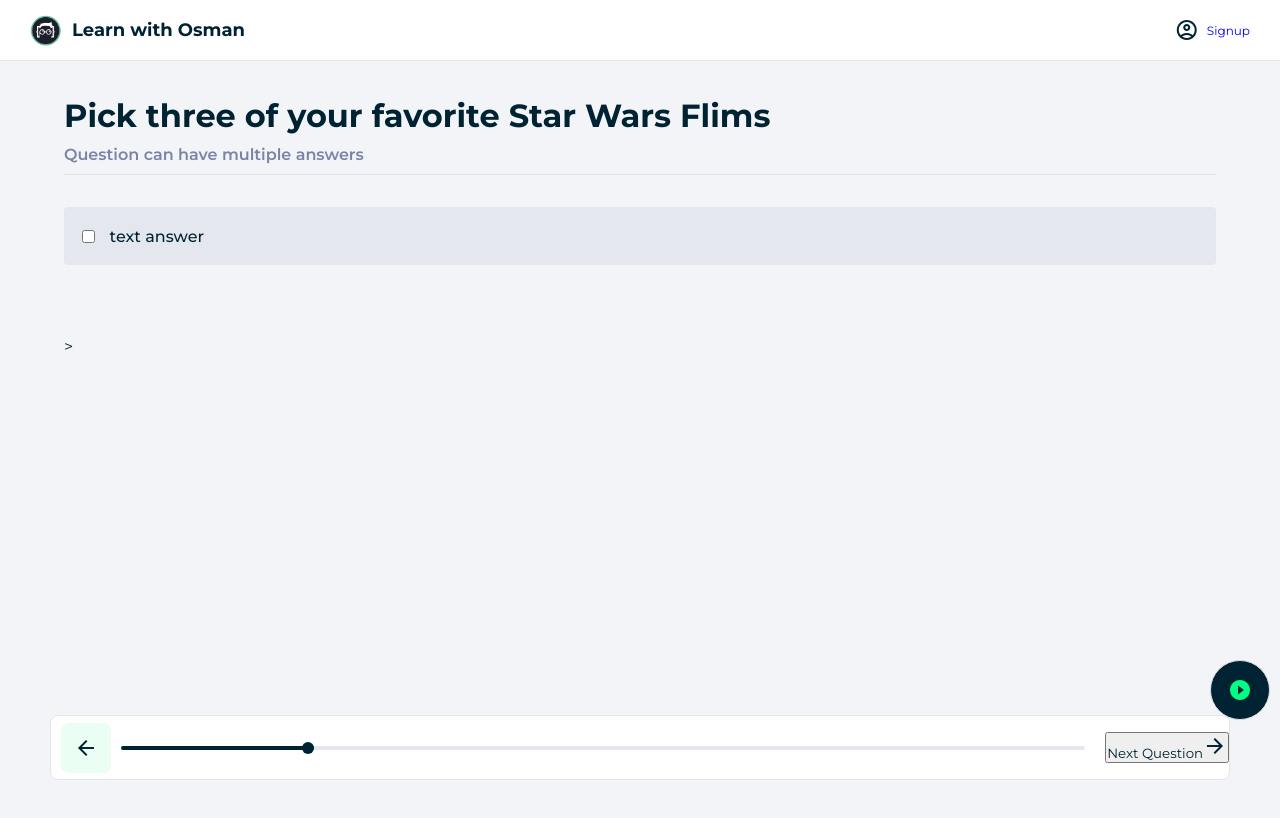
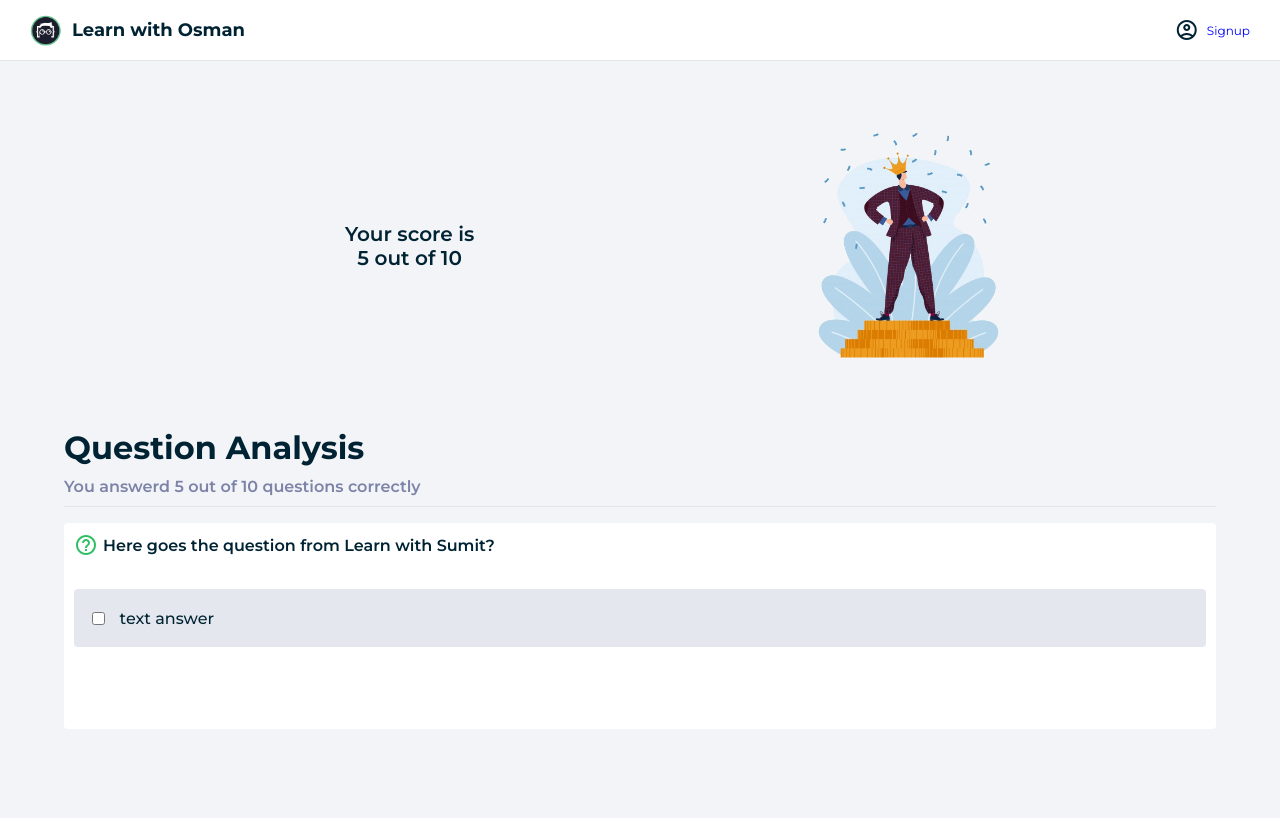
Before and after one commit to osmangoni32/fitapp, a React (Create React App) app: page /result in a window 1280 px wide. Shown: the top 818 px of the page. Built offline with nearby package versions, Linux system fonts and the light colour scheme.

Commit message:
result page added

```diff
--- /dev/null
+++ b/src/components/Analysis.js
@@ -0,0 +1,12 @@
+import classes from "../styles/Analysis.module.css";
+import Question from "./Question";
+
+export default function Analysis() {
+  return (
+    <div className={classes.analysis}>
+      <h1>Question Analysis</h1>
+      <h4>You answerd 5 out of 10 questions correctly</h4>
+      <Question />
+    </div>
+  );
+}
--- a/src/components/App.js
+++ b/src/components/App.js
@@ -1,14 +1,15 @@
 import "../styles/App.css";
 import Layout from "./Layout";
 //import Login from "./pages/Login";
-import Quiz from "./pages/Quiz";
+//import Quiz from "./pages/Quiz";
+import Result from "./pages/Result";
 
 function App() {
   return (
     <Layout>
       {/* <Home />*/}
       {/* <Signup />*/}
-      <Quiz />>
+      <Result />
     </Layout>
   );
 }
--- /dev/null
+++ b/src/components/Question.js
@@ -0,0 +1,14 @@
+import classes from "../styles/Question.module.css";
+import Answers from "./Answers";
+
+export default function Question() {
+  return (
+    <div className={classes.question}>
+      <div className={classes.qtitle}>
+        <span className="material-icons-outlined"> help_outline </span>
+        Here goes the question from Learn with Sumit?
+      </div>
+      <Answers />
+    </div>
+  );
+}
--- /dev/null
+++ b/src/components/Summary.js
@@ -0,0 +1,18 @@
+import classes from "../styles/Summary.module.css";
+import image from "../assets/images/success.png"
+
+export default function Summary() {
+  return (
+    <div className={classes.summary}>
+      <div className={classes.point}>
+        <p className={classes.score}>
+          Your score is <br />5 out of 10
+        </p>
+      </div>
+
+      <div className={classes.badge}>
+        <img src={image} alt="Success" />
+      </div>
+    </div>
+  );
+}
--- /dev/null
+++ b/src/components/pages/Result.js
@@ -0,0 +1,12 @@
+import Analysis from "../Analysis";
+import Summary from "../Summary";
+
+export default function Result() {
+  return (
+    <>
+      <Summary />
+
+      <Analysis />
+    </>
+  );
+}
--- /dev/null
+++ b/src/styles/Analysis.module.css
@@ -0,0 +1,5 @@
+.analysis {
+  margin: 2rem auto;
+}
+
+/* question component */
--- /dev/null
+++ b/src/styles/Question.module.css
@@ -0,0 +1,18 @@
+.question {
+  background-color: white;
+  padding: 10px;
+  margin: 1rem 0;
+  border-radius: 4px;
+}
+
+.qtitle {
+  display: flex;
+  gap: 5px;
+  align-items: center;
+  color: var(--fontPrimary);
+  font-weight: 600;
+}
+
+.qtitle span {
+  color: var(--active);
+}
--- /dev/null
+++ b/src/styles/Summary.module.css
@@ -0,0 +1,49 @@
+.summary {
+  width: 80%;
+  margin: 0 auto;
+  display: flex;
+  justify-content: space-between;
+}
+
+@media only screen and (max-width: 800px) {
+  .summary {
+    flex-direction: column;
+    align-items: center;
+  }
+}
+
+.point {
+  width: 50%;
+  display: grid;
+  justify-content: center;
+  place-items: center;
+  position: relative;
+}
+
+.score {
+  width: 400px;
+  text-align: center;
+  font-size: 20px;
+  font-weight: 600;
+}
+
+.badge {
+  text-align: center;
+  height: 300px;
+  padding: 1rem;
+  display: flex;
+  justify-content: center;
+  align-items: center;
+}
+
+.badge img {
+  width: 100%;
+  height: 100%;
+  object-fit: cover;
+}
+
+@media only screen and (max-width: 800px) {
+  .badge {
+    width: 100%;
+  }
+}
```
